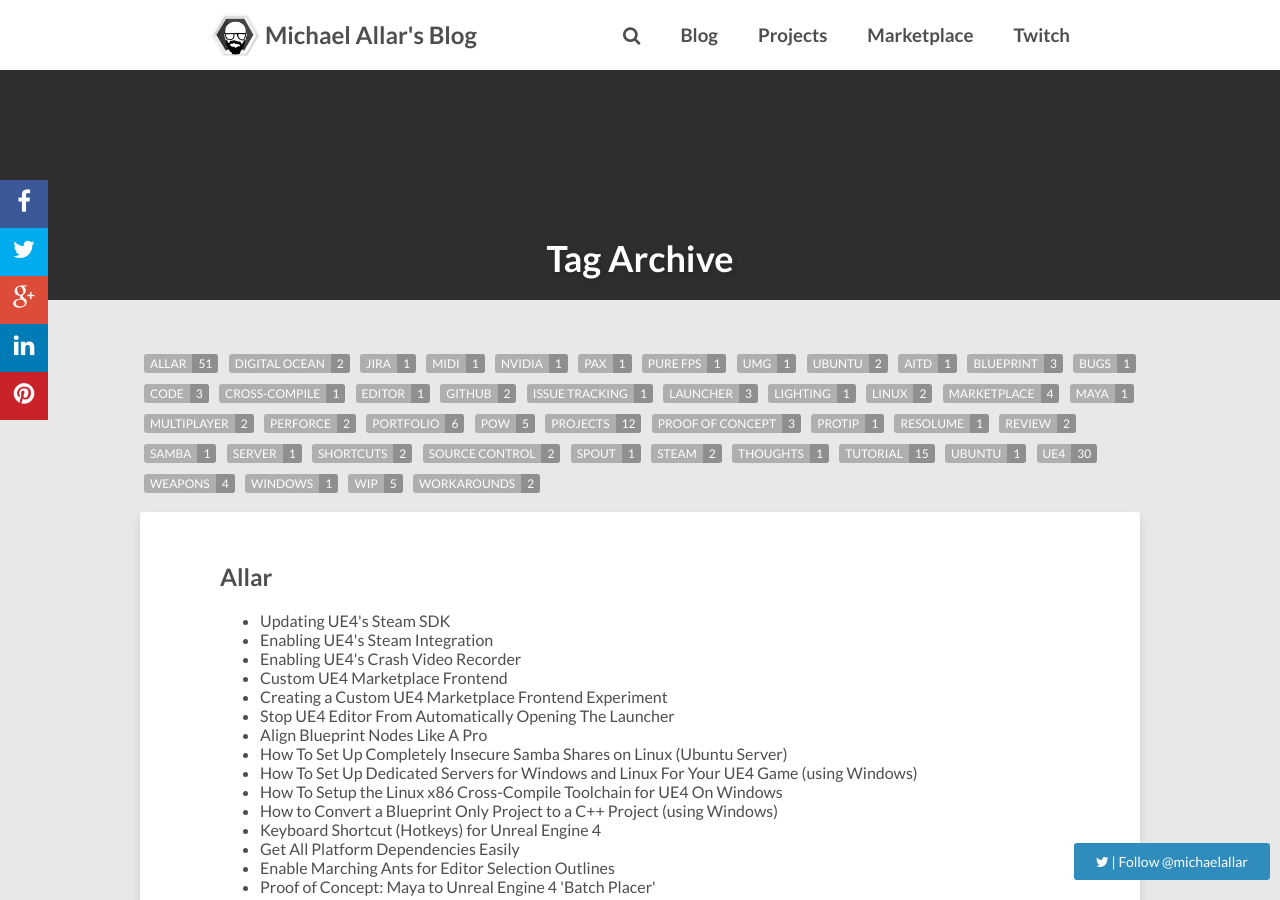
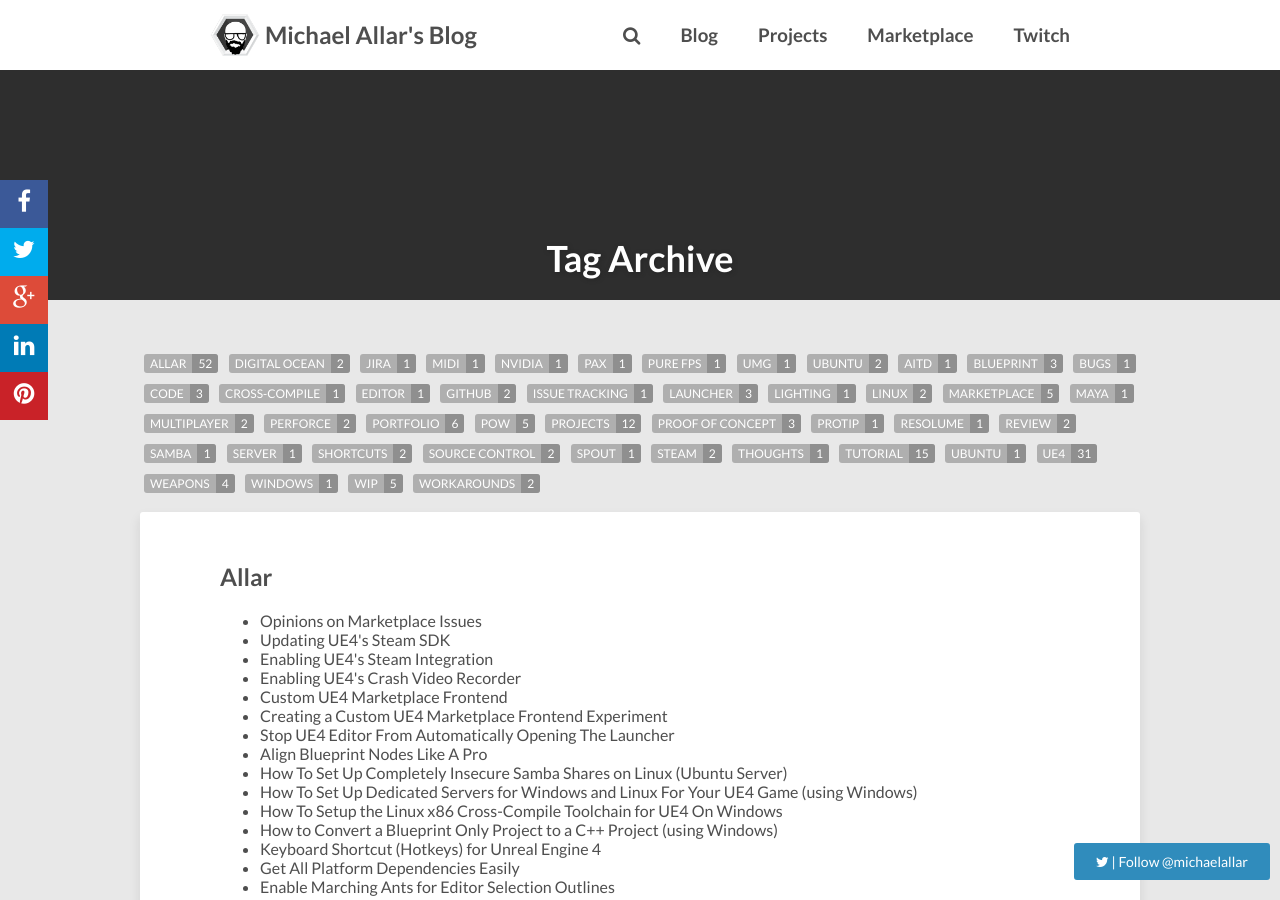
Before and after one commit to Allar/allar.github.io, a Jekyll site: the page built from tags/index.html, in a window 1280 px wide and 900 px high. Built offline with Jekyll 4.4.1, drawn with Linux system fonts in a browser that asks for light colours; nearby versions of some CDN libraries; comment, search, counter and statistics services are not loaded; some of the changed text lies outside the part shown.

Commit message:
Bad YAML

```diff
--- a/blog/_posts/2017-02-17-Marketplace-Issues.md
+++ b/blog/_posts/2017-02-17-Marketplace-Issues.md
@@ -1,3 +1,10 @@
+---
+layout: post
+title: "Opinions on Marketplace Issues"
+tags: [Allar, ue4, marketplace]
+thumbnail: "UE4-Annoying-Hat.gif"
+---
+
 What Is This About?
 ========
 
```
